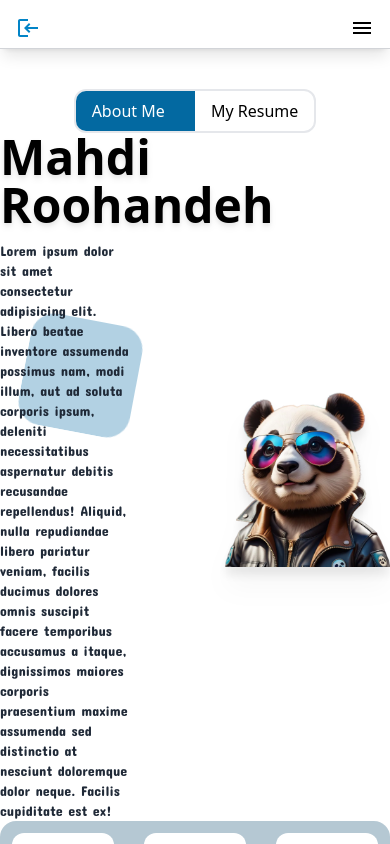
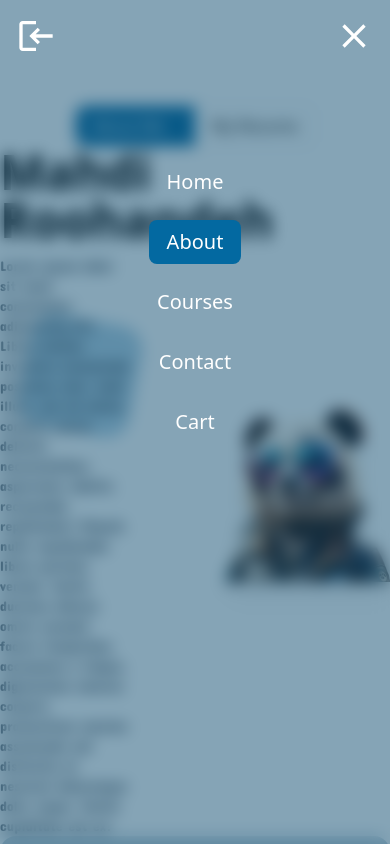
Before and after one commit to pandaCode082/personal-website-front-end-developer-, a React (Create React App) app: page /about/information in a window 390 px wide. Both pictures are taken after a click on the button 362 px from the left and 28 px from the top of the page. Shown: the top 844 px of the page. Built offline with nearby package versions, Linux system fonts and the light colour scheme.

Commit message:
add : Responsive navigation coding (mobile version)

```diff
--- a/src/components/navigation-bar/Nav.js
+++ b/src/components/navigation-bar/Nav.js
@@ -1,9 +1,14 @@
-import React from 'react';
+import React, { useState } from 'react';
 import { Link, NavLink } from 'react-router-dom';
 import { isLogin } from '../../utils';
 import MenuIcon from '@mui/icons-material/Menu';
+import CloseIcon from '@mui/icons-material/Close';
 import LoginIcon from '@mui/icons-material/Login';
 export default function Nav() {
+    const [isNavModalOpen, setNavModalStatus] = useState(false),
+        // --------------------------------->open and close mobile menu handler
+        menuToggelHandler = () => setNavModalStatus((prev) => !prev);
+
 
     const activeLinkHandler = ({ isActive }) => isActive ? `
     text-black
@@ -21,7 +26,7 @@ export default function Nav() {
         rounded-b-md`;
 
     return (
-        <nav className=' container relative z-50 flex justify-between items-center rounded-none sm:rounded-b-3xl border-b border-gray-600/25 sm:px-10 px-4 py-2 pt-4 xl:py-1 2xl:py-2 shadow-lg bg-white text-xs sm:text-base
+        <nav className=' container relative z-50 flex justify-between items-center rounded-none sm:rounded-b-3xl sm:border-b border-gray-600/25 sm:px-10 px-4 py-2 pt-4 xl:py-1 2xl:py-2 sm:shadow-lg sm:bg-white text-xs sm:text-base
         '>
             <div className='w-16 aspect-[1/1] place-content-center sm:grid hidden'>
                 <Link to={"/"} > logo </Link>
@@ -40,18 +45,31 @@ export default function Nav() {
                 ) : (
                     <>
 
-                        <Link to={"/login"} className='text-sky-600 grid justify-center'>
-                            <LoginIcon className='rotate-180' xs={{ fontSize: 60 }} />
+                        <Link to={"/login"} className='text-sky-600 grid justify-center z-[999]'>
+                            <LoginIcon className={`rotate-180 transition-colors duration-500 ${isNavModalOpen ? "text-white" : "text-sky-700"}`} sx={{ fontSize: 40 }} />
                         </Link>
 
                     </>
                 )
             }
-            <button className='sm:hidden' onClick={(event) => {
-                // --------------------------------->open mobile menu handler
-            }}>
-                <MenuIcon />
-            </button>
+            <div className='sm:hidden h-10 flex items-center justify-center'>
+                <button onClick={menuToggelHandler} className={`z-[999] transition-colors duration-500 ${isNavModalOpen ? "text-white" : "text-sky-700"}`}>
+                    {
+                        isNavModalOpen ?
+                            <CloseIcon sx={{ fontSize: 40 }} /> : <MenuIcon sx={{ fontSize: 40 }} />
+                    }
+                </button>
+
+                <div className={`fixed right-0 ${isNavModalOpen ? "opacity-100 visible" : "opacity-0 invisible"} top-0 z-[990] w-full h-screen bg-sky-900/50 backdrop-blur text-white transition-all duration-500`}>
+                    <div className='flex flex-col gap-4 text-xl text-center capitalize font-medium pt-40 w-max mx-auto [&>a]:p-2 [&>a]:rounded-lg'>
+                        <NavLink onClick={menuToggelHandler} to={"/"} > home</NavLink>
+                        <NavLink onClick={menuToggelHandler} to={"/about/"} > about</NavLink>
+                        <NavLink onClick={menuToggelHandler} to={"/Courses"} > Courses</NavLink>
+                        <NavLink onClick={menuToggelHandler} to={"/contact"} > contact</NavLink>
+                        <NavLink onClick={menuToggelHandler} to={"/cart"} > cart</NavLink>
+                    </div>
+                </div>
+            </div>
         </nav >
     )
 }
--- a/src/css/style.css
+++ b/src/css/style.css
@@ -769,6 +769,14 @@ footer a.active {
   background-color: rgb(0 0 0 / 0.1);
 }
 
+.visible {
+  visibility: visible;
+}
+
+.invisible {
+  visibility: hidden;
+}
+
 .fixed {
   position: fixed;
 }
@@ -801,6 +809,10 @@ footer a.active {
   left: 24rem;
 }
 
+.right-0 {
+  right: 0px;
+}
+
 .top-0 {
   top: 0px;
 }
@@ -809,12 +821,28 @@ footer a.active {
   top: -570px;
 }
 
+.-right-full {
+  right: -100%;
+}
+
 .z-50 {
   z-index: 50;
 }
 
 .z-\[-999\] {
   z-index: -999;
+}
+
+.z-\[999\] {
+  z-index: 999;
+}
+
+.z-\[\] {
+  z-index: ;
+}
+
+.z-\[990\] {
+  z-index: 990;
 }
 
 .mx-1 {
@@ -929,6 +957,10 @@ footer a.active {
   aspect-ratio: 1/1;
 }
 
+.h-10 {
+  height: 2.5rem;
+}
+
 .h-2 {
   height: 0.5rem;
 }
@@ -964,6 +996,10 @@ footer a.active {
 .h-max {
   height: -webkit-max-content;
   height: max-content;
+}
+
+.h-screen {
+  height: 100vh;
 }
 
 .w-1\/2 {
@@ -1296,10 +1332,6 @@ footer a.active {
   border-width: 8px;
 }
 
-.border-b {
-  border-bottom-width: 1px;
-}
-
 .border-b-2 {
   border-bottom-width: 2px;
 }
@@ -1386,6 +1418,10 @@ footer a.active {
 
 .bg-sky-900\/30 {
   background-color: rgb(12 74 110 / 0.3);
+}
+
+.bg-sky-900\/50 {
+  background-color: rgb(12 74 110 / 0.5);
 }
 
 .bg-slate-400 {
@@ -1483,6 +1519,10 @@ footer a.active {
   padding-top: 1rem;
 }
 
+.pt-40 {
+  padding-top: 10rem;
+}
+
 .text-left {
   text-align: left;
 }
@@ -1544,6 +1584,11 @@ footer a.active {
   line-height: 1.25rem;
 }
 
+.text-xl {
+  font-size: 1.25rem;
+  line-height: 1.75rem;
+}
+
 .text-xs {
   font-size: 0.75rem;
   line-height: 1rem;
@@ -1641,6 +1686,14 @@ footer a.active {
 
 .opacity-75 {
   opacity: 0.75;
+}
+
+.opacity-0 {
+  opacity: 0;
+}
+
+.opacity-100 {
+  opacity: 1;
 }
 
 .shadow-inner {
@@ -1649,12 +1702,6 @@ footer a.active {
   box-shadow: var(--tw-ring-offset-shadow, 0 0 #0000), var(--tw-ring-shadow, 0 0 #0000), var(--tw-shadow);
 }
 
-.shadow-lg {
-  --tw-shadow: 0 10px 15px -3px rgb(0 0 0 / 0.1), 0 4px 6px -4px rgb(0 0 0 / 0.1);
-  --tw-shadow-colored: 0 10px 15px -3px var(--tw-shadow-color), 0 4px 6px -4px var(--tw-shadow-color);
-  box-shadow: var(--tw-ring-offset-shadow, 0 0 #0000), var(--tw-ring-shadow, 0 0 #0000), var(--tw-shadow);
-}
-
 .shadow-md {
   --tw-shadow: 0 4px 6px -1px rgb(0 0 0 / 0.1), 0 2px 4px -2px rgb(0 0 0 / 0.1);
   --tw-shadow-colored: 0 4px 6px -1px var(--tw-shadow-color), 0 2px 4px -2px var(--tw-shadow-color);
@@ -1715,6 +1762,12 @@ footer a.active {
 .drop-shadow-xl {
   --tw-drop-shadow: drop-shadow(0 20px 13px rgb(0 0 0 / 0.03)) drop-shadow(0 8px 5px rgb(0 0 0 / 0.08));
   filter: var(--tw-blur) var(--tw-brightness) var(--tw-contrast) var(--tw-grayscale) var(--tw-hue-rotate) var(--tw-invert) var(--tw-saturate) var(--tw-sepia) var(--tw-drop-shadow);
+}
+
+.backdrop-blur {
+  --tw-backdrop-blur: blur(8px);
+  -webkit-backdrop-filter: var(--tw-backdrop-blur) var(--tw-backdrop-brightness) var(--tw-backdrop-contrast) var(--tw-backdrop-grayscale) var(--tw-backdrop-hue-rotate) var(--tw-backdrop-invert) var(--tw-backdrop-opacity) var(--tw-backdrop-saturate) var(--tw-backdrop-sepia);
+  backdrop-filter: var(--tw-backdrop-blur) var(--tw-backdrop-brightness) var(--tw-backdrop-contrast) var(--tw-backdrop-grayscale) var(--tw-backdrop-hue-rotate) var(--tw-backdrop-invert) var(--tw-backdrop-opacity) var(--tw-backdrop-saturate) var(--tw-backdrop-sepia);
 }
 
 .backdrop-blur-lg {
@@ -1757,6 +1810,10 @@ footer a.active {
 
 .duration-500 {
   transition-duration: 500ms;
+}
+
+.duration-700 {
+  transition-duration: 700ms;
 }
 
 @media (min-width: 1024px) {
@@ -1876,6 +1933,15 @@ footer a.active {
     border-bottom-left-radius: 1.5rem;
   }
 
+  .sm\:border-b {
+    border-bottom-width: 1px;
+  }
+
+  .sm\:bg-white {
+    --tw-bg-opacity: 1;
+    background-color: rgb(255 255 255 / var(--tw-bg-opacity));
+  }
+
   .sm\:px-10 {
     padding-left: 2.5rem;
     padding-right: 2.5rem;
@@ -1899,6 +1965,12 @@ footer a.active {
   .sm\:text-base {
     font-size: 1rem;
     line-height: 1.5rem;
+  }
+
+  .sm\:shadow-lg {
+    --tw-shadow: 0 10px 15px -3px rgb(0 0 0 / 0.1), 0 4px 6px -4px rgb(0 0 0 / 0.1);
+    --tw-shadow-colored: 0 10px 15px -3px var(--tw-shadow-color), 0 4px 6px -4px var(--tw-shadow-color);
+    box-shadow: var(--tw-ring-offset-shadow, 0 0 #0000), var(--tw-ring-shadow, 0 0 #0000), var(--tw-shadow);
   }
 }
 
@@ -2093,6 +2165,14 @@ footer a.active {
   height: 100%;
 }
 
+.\[\&\>a\]\:rounded-lg>a {
+  border-radius: 0.5rem;
+}
+
+.\[\&\>a\]\:p-2>a {
+  padding: 0.5rem;
+}
+
 .\[\&\>button\.active\]\:bg-sky-600>button.active {
   --tw-bg-opacity: 1;
   background-color: rgb(2 132 199 / var(--tw-bg-opacity));
```
